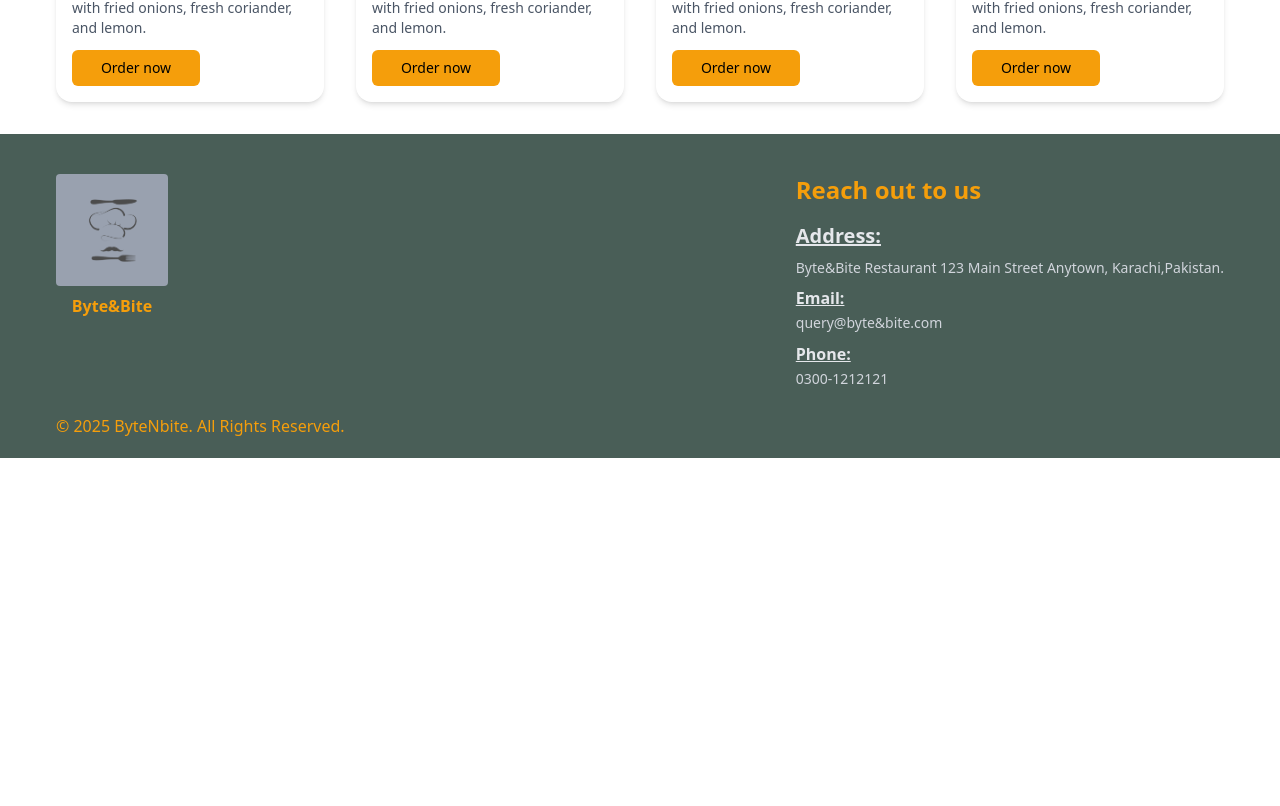
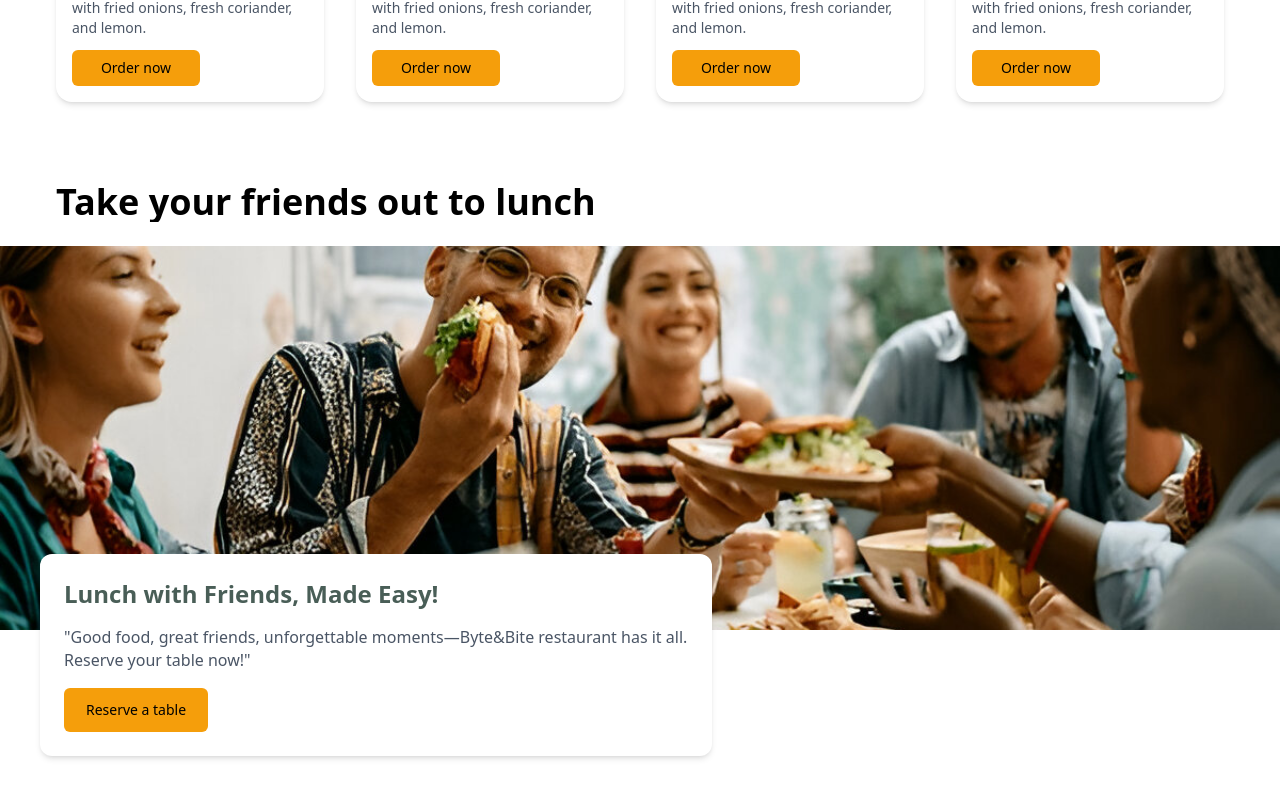
Before and after one commit to HarisKhann1/Byte-n-Bite, a React (Vite) app: page / in a window 1280 px wide. Shown: the part 874-1680 px from the top of the page. Before the commit the page ends 1332 px from the top, so only its background shows below. Built offline with nearby package versions, Linux system fonts and the light colour scheme.

Commit message:
friends lunch section completed

```diff
--- /dev/null
+++ b/src/components/FreinedsSection.jsx
@@ -0,0 +1,30 @@
+import React from 'react'
+import { Container, Button } from './index'
+import friends_section_image from '../assets/images/Friend_Section_Image.jpg'
+
+export default function FreinedsSection(props) {
+
+    return (
+        <section>
+                <div className='py-12 flex flex-col gap-6'>
+                    <Container>
+                        <h2 className='text-xl font-medium md:font-semibold md:text-3xl lg:text-4xl'>Take your friends out to lunch</h2>
+                    </Container>
+                    <div>
+                        <img
+                            className='w-full h-56 lg:h-96 object-cover'
+                            src={friends_section_image}
+                            alt="friends gathered for dinner"
+                        />
+                    </div>
+                    <div className='flex flex-col gap-2 sm:gap-3 md:gap-4 bg-white p-4 md:p-6 rounded-xl shadow-md sm:max-w-lg md:max-w-2xl -translate-y-20 md:-translate-y-25 mx-10'>
+                        <h3 className='text-secondary font-bold md:text-2xl'>Lunch with Friends, Made Easy!</h3>
+                        <p className='text-gray-600 text-sm md:text-[16px]'>"Good food, great friends, unforgettable moments—Byte&Bite restaurant has it all. Reserve your table now!"</p>
+                        <Button type='button' className='bg-primary text-black text-sm font-medium sm:max-w-36 text-center md:px-5 md:py-3 cursor-pointer hover:bg-amber-500  transition-transform duration-300 transform hover:scale-110'>
+                            Reserve a table
+                        </Button>
+                    </div>
+                </div>
+        </section>
+    )
+}
--- a/src/components/index.js
+++ b/src/components/index.js
@@ -4,6 +4,7 @@ import Footer from "./footer/Footer.jsx"
 import Container from "./Container.jsx";
 import HeroSection from "./HeroSection";
 import WeekMenu from "./WeekMenu.jsx";
+import FreinedsSection from "./FreinedsSection.jsx";
 
 export {
     Button,
@@ -11,5 +12,6 @@ export {
     Footer,
     Container,
     HeroSection,
-    WeekMenu
+    WeekMenu,
+    FreinedsSection
 };
--- a/src/pages/Home.jsx
+++ b/src/pages/Home.jsx
@@ -1,5 +1,5 @@
 import React from 'react'
-import { HeroSection, WeekMenu } from '../components/index'
+import { HeroSection, WeekMenu, FreinedsSection } from '../components/index'
 
 
 export default function Home(props) {
@@ -8,6 +8,7 @@ export default function Home(props) {
         <main>
             <HeroSection />
             <WeekMenu />
+            <FreinedsSection />
         </main>
     )
 }
```
Also changed, not shown: src/assets/images/Friend_Section_Image.jpg (added), src/assets/images/Friends_section_image.jpg (added).
